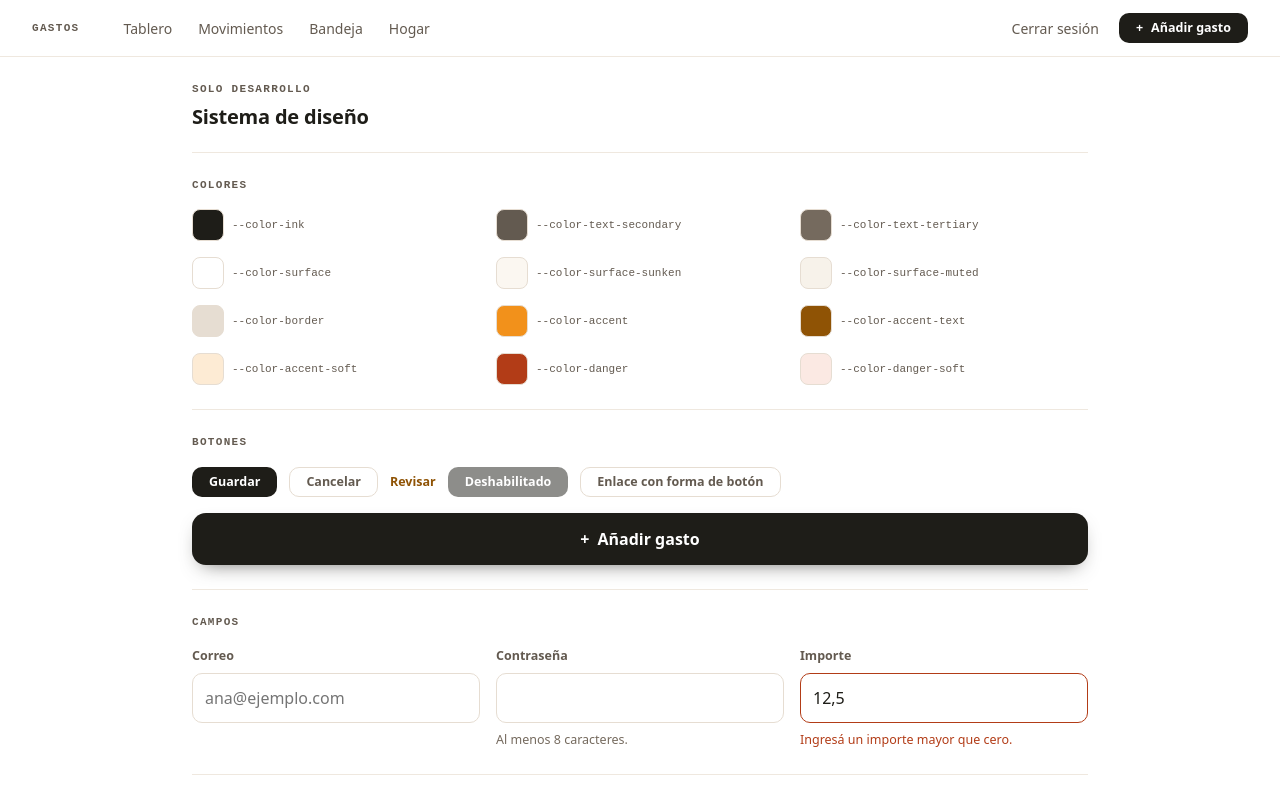
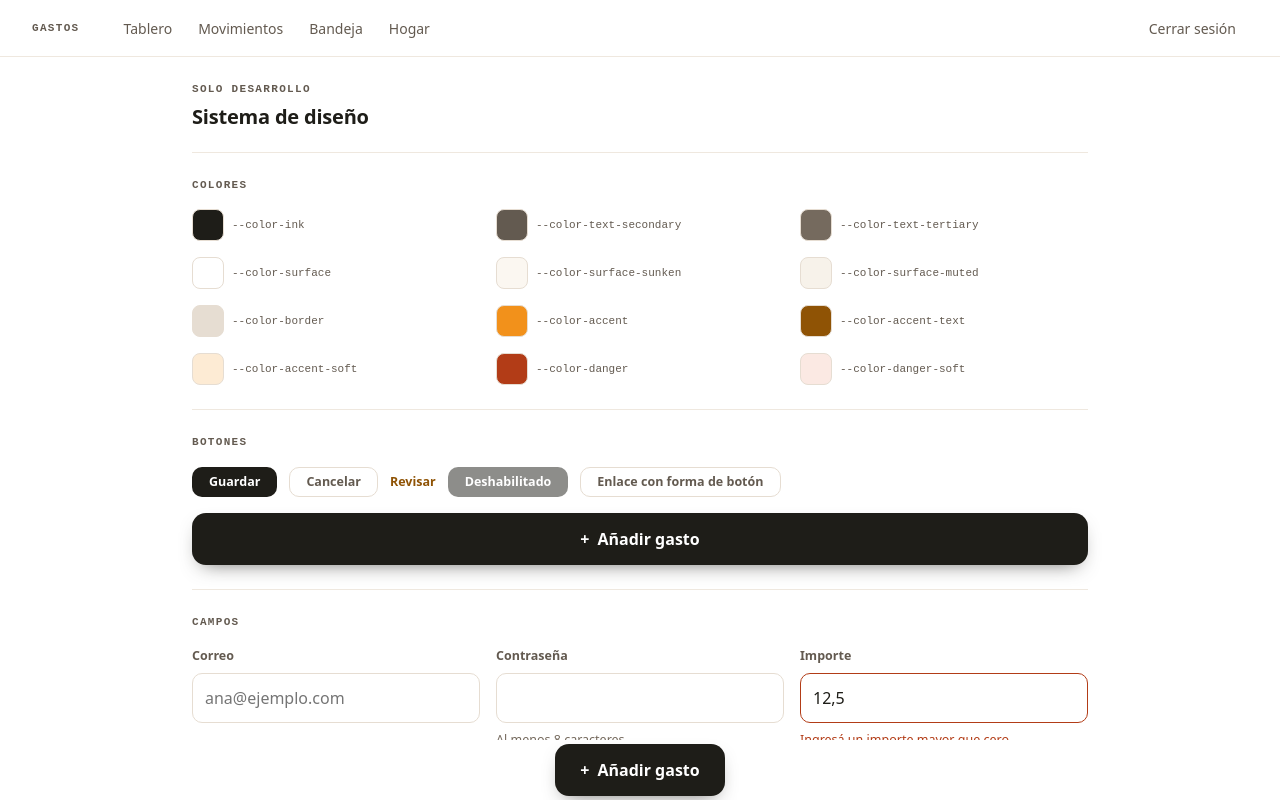
Before and after one commit to patorinaldi/gastos, a React (Vite) app in the folder frontend/: page /dev/ui in a window 1280 px wide. Shown: the top 800 px of the page. Built offline with nearby package versions, Linux system fonts and the light colour scheme; no server answers.

Commit message:
fix: el boton de alta va en una barra fija abajo tambien en escritorio

```diff
--- a/frontend/src/layouts/AppLayout.module.css
+++ b/frontend/src/layouts/AppLayout.module.css
@@ -1,7 +1,8 @@
 /*
  * Dos disposiciones sobre el mismo marcado (M7): en móvil, barra superior con menú, contenido y la
- * acción fija abajo; desde 768 px, barra superior con las secciones y las acciones, y debajo el
- * contenido, con la barra lateral de la pantalla si tiene una. Lo decide CSS, no JavaScript, así no
+ * acción fija abajo; desde 768 px, barra superior con las secciones y "Cerrar sesión", debajo el
+ * contenido, con la barra lateral de la pantalla si tiene una, y la acción en una barra fija abajo,
+ * centrada. Lo decide CSS, no JavaScript, así no
  * hay un parpadeo de la disposición equivocada al cargar.
  */
 
@@ -126,9 +127,39 @@
 
 @media (min-width: 768px) {
   .menuButton,
-  .mobileNav,
+  .mobileNav {
+    display: none;
+  }
+
+  /* La misma barra fija de móvil, con su propio lugar abajo: el contenido nunca queda debajo. Sin
+     línea arriba: es parte de la página, no un panel aparte. El botón va centrado, con el ancho de
+     su texto en lugar de todo el ancho. */
   .actionbar {
-    display: none;
+    display: flex;
+    justify-content: center;
+    padding: var(--space-1) var(--space-8);
+    border-top: none;
+  }
+
+  .actionbar a {
+    width: auto;
+    padding: 0 var(--space-6);
+  }
+
+  /* Con barra lateral, como en el tablero, el tramo de abajo continúa su fondo y su borde. El botón
+     sigue en el medio de la ventana, igual que en las pantallas sin barra lateral. */
+  .shell:has(.sidebar:not(:empty)) .actionbar {
+    background: linear-gradient(
+      to right,
+      var(--color-surface-sunken) calc(var(--sidebar-width) - var(--border-width)),
+      var(--color-divider) calc(var(--sidebar-width) - var(--border-width)) var(--sidebar-width),
+      var(--color-surface) var(--sidebar-width)
+    );
+  }
+
+  /* La barra lateral termina donde empieza la de abajo, para que esta no le tape lo último. */
+  .shell:has(.actionbar) .sidebar {
+    height: calc(100dvh - var(--topbar-height) - var(--control-height-lg) - var(--space-1) * 2);
   }
 
   .topbarRow {
--- a/frontend/src/layouts/AppLayout.tsx
+++ b/frontend/src/layouts/AppLayout.tsx
@@ -10,8 +10,11 @@ import { SidebarSlotContext } from './sidebarSlotContext.ts'
 /**
  * Shell de las pantallas autenticadas.
  *
- * En móvil la navegación vive en un menú desplegable y la acción de alta queda fija abajo, a un
- * toque desde cualquier pantalla (RNF-14). En escritorio las dos van en la barra superior.
+ * La acción de alta queda a un toque desde cualquier pantalla (RNF-14), y aparte de la navegación:
+ * en móvil, fija abajo y de todo el ancho; en escritorio, en la misma barra fija, centrada. En la barra
+ * superior de escritorio quedaba al lado de "Cerrar sesión", dos acciones de peso muy distinto.
+ *
+ * En móvil la navegación vive en un menú desplegable; en escritorio, en la barra superior.
  *
  * La barra lateral de escritorio es de la pantalla, no de la navegación: solo aparece si la pantalla
  * pone algo en ella, como el resumen del tablero (ver SidebarSlot). Las demás usan todo el ancho.
@@ -56,9 +59,9 @@ export function AppLayout() {
     </button>
   )
 
-  // En la barra superior de escritorio, del tamaño de un botón; en la barra fija de móvil, de todo el ancho.
-  const addExpense = (size: 'normal' | 'large') => (
-    <ButtonLink to={NEW_EXPENSE_PATH} size={size} block={size === 'large'}>
+  // El mismo botón en las dos disposiciones: el CSS de .actionbar decide si es una barra o un flotante.
+  const addExpense = (
+    <ButtonLink to={NEW_EXPENSE_PATH} size="large" block>
       <span aria-hidden="true">+</span> Añadir gasto
     </ButtonLink>
   )
@@ -71,10 +74,7 @@ export function AppLayout() {
           {/* En escritorio, las secciones y las acciones van en la misma barra. */}
           <div className={styles.desktopNav}>
             {navigation()}
-            <div className={styles.desktopActions}>
-              {logout}
-              {!addingExpense && addExpense('normal')}
-            </div>
+            <div className={styles.desktopActions}>{logout}</div>
           </div>
           <button
             ref={menuButton}
@@ -110,7 +110,7 @@ export function AppLayout() {
         </main>
       </div>
 
-      {!addingExpense && <div className={styles.actionbar}>{addExpense('large')}</div>}
+      {!addingExpense && <div className={styles.actionbar}>{addExpense}</div>}
     </div>
   )
 }
```
